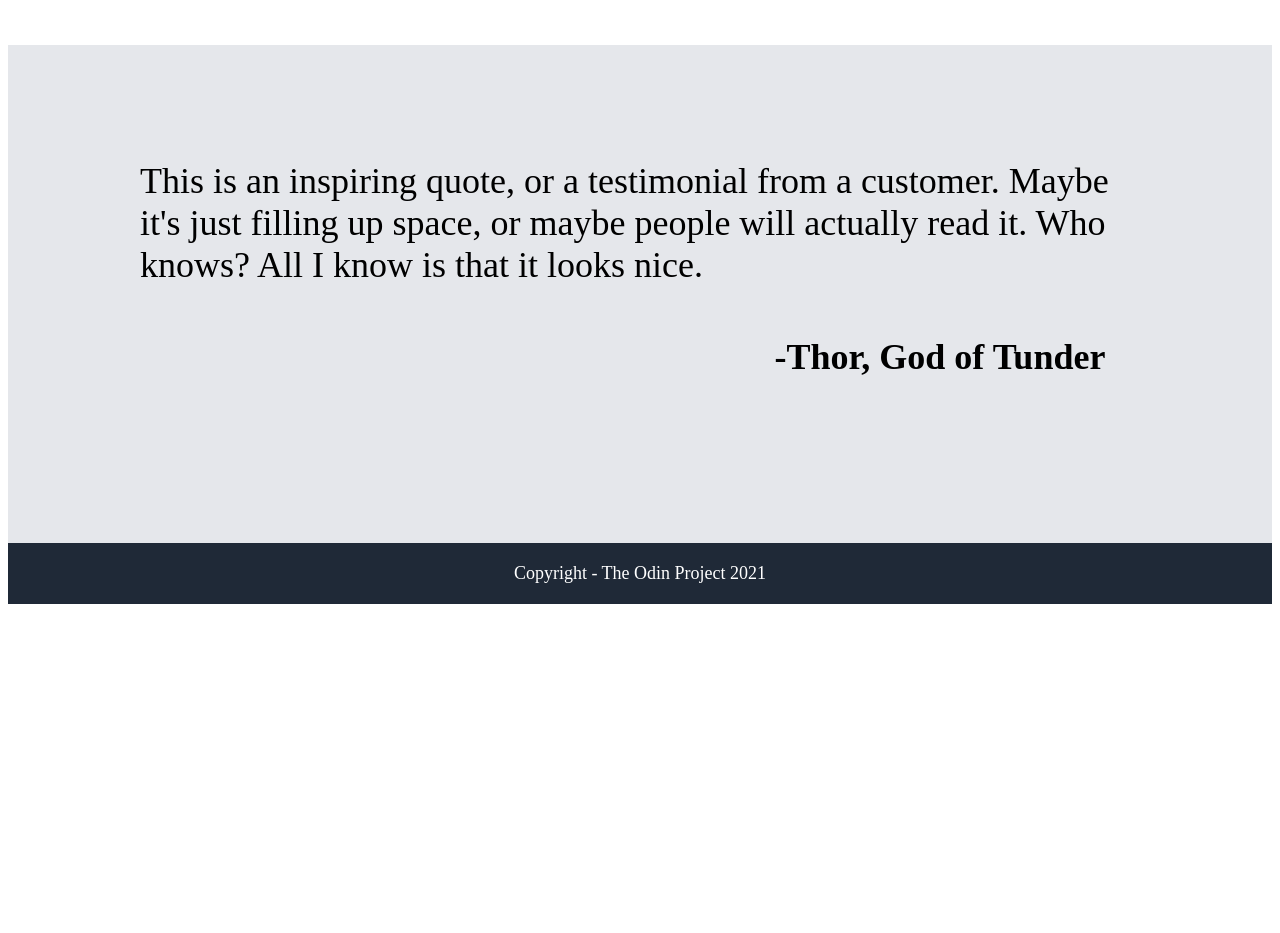
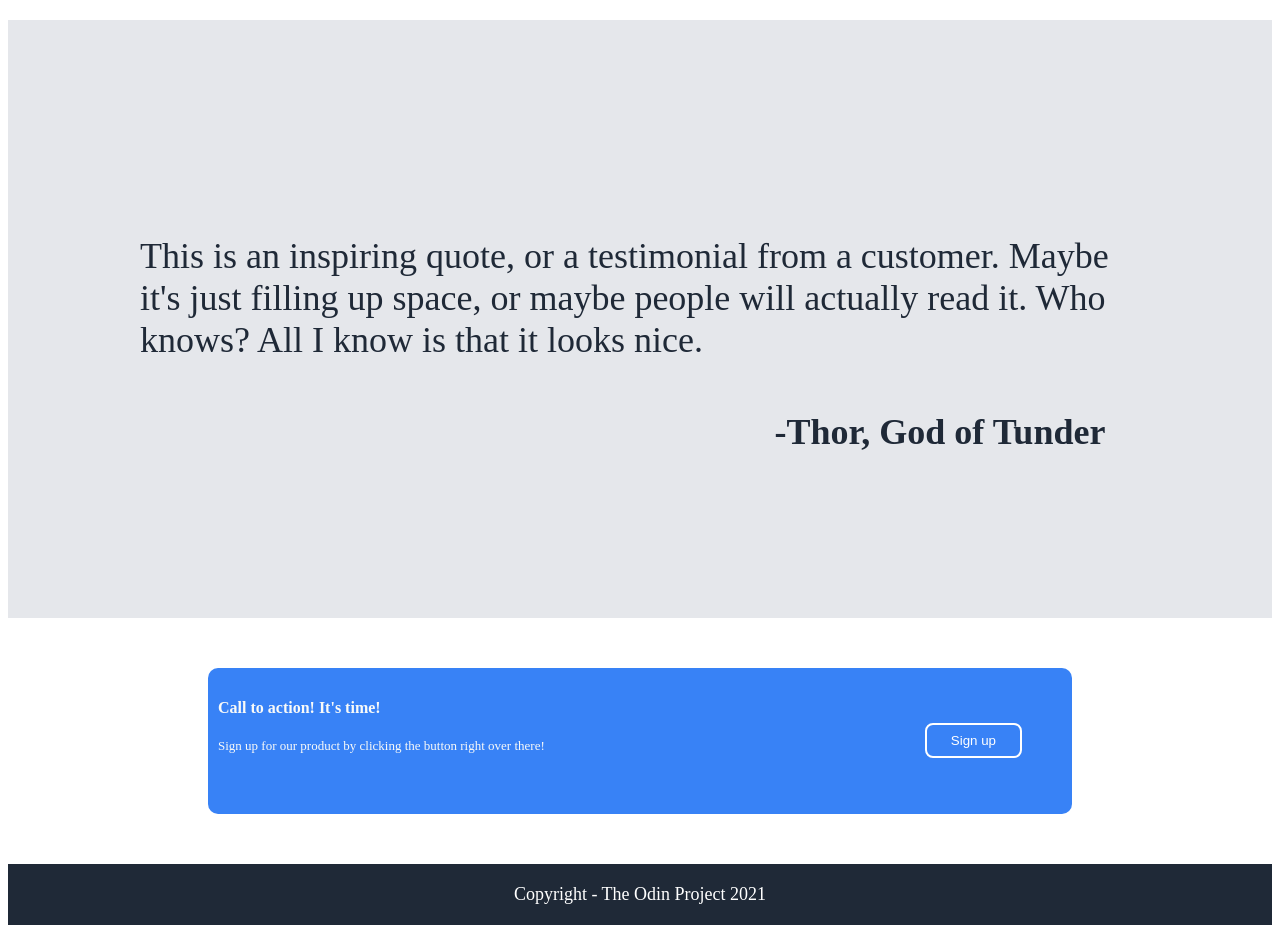
Before and after one commit to TJ-Rock/landing-page, a plain HTML site: page index.html in a window 1280 px wide. Shown: the part 920-1853 px from the top of the page. Before the commit the page ends 1532 px from the top, so only its background shows below. Drawn offline with Linux system fonts and the light colour scheme.

Commit message:
final landing page V1

```diff
--- a/index.html
+++ b/index.html
@@ -24,7 +24,6 @@
         <h2> This website is awesome </h2>
         <div id="sec">This website has some subtext that goes here under the main title. It's a smaller font and the color is lower contrast
         </div>
-
           <button class="signup">Sign up</button>
         </div>
 
@@ -61,17 +60,28 @@
   </div>
 
   <span>
+  <div class="thor">
     <div class="container1">
   <div class="qtext">This is an inspiring quote, or a testimonial from a customer. Maybe it's just filling up space, or maybe people will actually read it. Who knows? All I know is that it looks nice.</div>
       </div>
  <div class="container2">
   <div id="qt">-Thor, God of Tunder</div>
+</div>
 
-</div>
+
+  </div>
 </span>
 
+<div class="bottom">
+  <div class="left2">
+  <h4 class="btext">Call to action! It's time!</h4>
 
-
+    <div class="ctext">Sign up for our product by clicking the button right over there!</div>
+  </div>
+  <div class="right2">
+  <button class="sign">Sign up</button>
+  </div>
+</div>
 
     <div class="footer">
       Copyright - The Odin Project 2021
--- a/main.css
+++ b/main.css
@@ -96,7 +96,6 @@ button.signup {
     color: white;
     border: 1px;
     align-self: start;
-
 }
 
 
@@ -145,11 +144,14 @@ button.signup {
     padding: 20px;
 }
 
-.quote {
+span {
     background-color: #e5e7eb;
     font-size: 36px;
     font-style: light italic;
     color: #1f2937;
+    margin-top: 75px;
+    display: flex;
+    justify-content: center;
 }
 
 .text {
@@ -169,12 +171,13 @@ button.signup {
 .container1 {
     display: flex;
     justify-content: center;
+    align-items: center;
     width: 1000px;
     height: auto;
     margin-left: auto;
     margin-right: auto;
     margin-top: 100px;
-    flex-wrap: wrap;
+
 
 }
 
@@ -187,7 +190,7 @@ button.signup {
     margin-left: 600px;
 }
 
-span {
+.thor {
     background-color: #e5e7eb;
     padding: 15px;
     margin-top: 100px;
@@ -200,6 +203,7 @@ span {
     font-size: 36px;
     font-style: light italic;
     font-weight: 100;
+    max-width: 1000px;
 }
 
 #qt {
@@ -207,3 +211,58 @@ span {
     font-style: light italic;
     font-weight: 900;
 }
+
+.bottom {
+    display: flex;
+    background-color: #3882F6;
+    margin-top: 50px;
+    margin-bottom: 50px;
+    margin-right: 200px;
+    margin-left: 200px;
+    border-radius: 10px;
+    flex-direction: row;
+}
+
+.left2 {
+    display: flex;
+    text-align: left;
+    min-width: 0;
+    padding: 10px;
+    margin-bottom: 50px;
+    flex-direction: column;
+    flex-basis: 1500px;
+}
+
+.right2 {
+    display: flex;
+    flex-basis: 900px;
+    justify-content: flex-end;
+    margin-right: 50px;
+    align-items: center;
+    margin-top: auto;
+    margin-bottom: auto;
+}
+
+.btext {
+    font-size: medium;
+    font-weight: 900;
+    color: #f9faf8;
+}
+
+.ctext {
+    font-weight: 200;
+    font-size: small;
+    color: #f9faf8;
+}
+
+
+
+button.sign {
+    background-color: #3882F6;
+    color: white;
+    border: 1px;
+    border-color: #f9faf8;
+    font-weight: 200;
+    align-self: start;
+    border: 2px solid white;
+}
```
